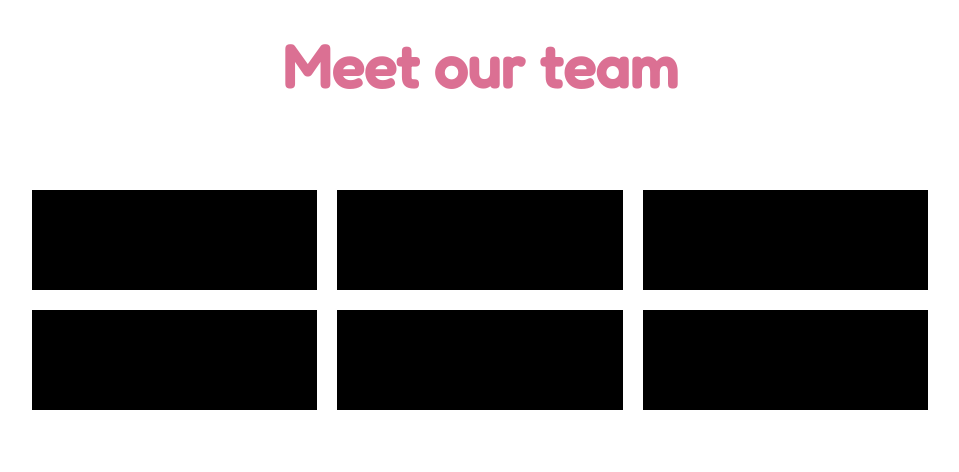
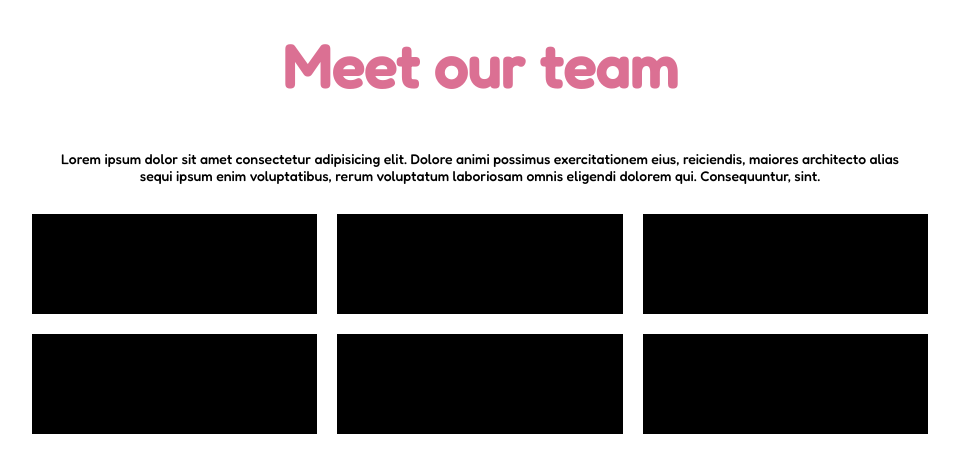
Before and after one commit to FabioBabaglioni/html-css-float-cards, a plain HTML site: page index.html in a window 1280 px wide. Shown: the whole page, without its empty margins (160-1119 px from the left). Drawn offline with Linux system fonts and the light colour scheme.

Commit message:
create section intro

```diff
--- a/css/style.css
+++ b/css/style.css
@@ -22,7 +22,7 @@ body{
 
 /* regole header */
 header{
-    height: 150px;
+    height: 100px;
     font-size: 30px;
     margin: auto;
     text-align: center;
@@ -37,7 +37,8 @@ main{
 }
 
 .intro{
-
+    text-align: center;
+    padding: 20px;
 }
 
 /* regole griglia */
--- a/index.html
+++ b/index.html
@@ -24,7 +24,7 @@
 
             <!-- sezione introduzione -->
             <section class="intro">
-                <p></p>
+                <p>Lorem ipsum dolor sit amet consectetur adipisicing elit. Dolore animi possimus exercitationem eius, reiciendis, maiores architecto alias sequi ipsum enim voluptatibus, rerum voluptatum laboriosam omnis eligendi dolorem qui. Consequuntur, sint.</p>
             </section>
 
             <!-- sezione presentazione team -->
```
